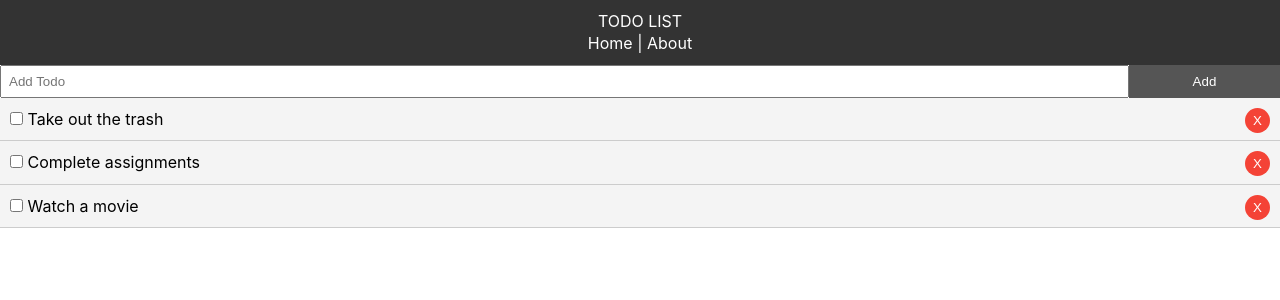
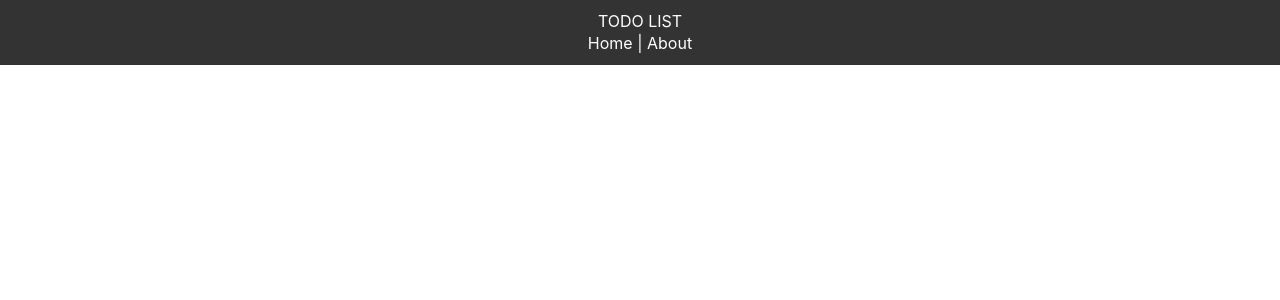
Before and after one commit to aakash-jadhav/todo-app, a React (Create React App) app: page / in a window 1280 px wide. Shown: the top 300 px of the page. Built offline with nearby package versions, Linux system fonts and the light colour scheme.

Commit message:
github commit v1

```diff
--- a/src/App.js
+++ b/src/App.js
@@ -61,7 +61,7 @@
         <div className="App">
           <div className="container">
             <Header />
-            <Route exact path="/" render={props => (
+            <Route exact path="/todo-app" render={props => (
               <div>
                 <AddTodo addTodo={this.addTodo} />
                 <Todos
```
Also changed, not shown: 1 other file (tests, documents, lock files or other folders).
